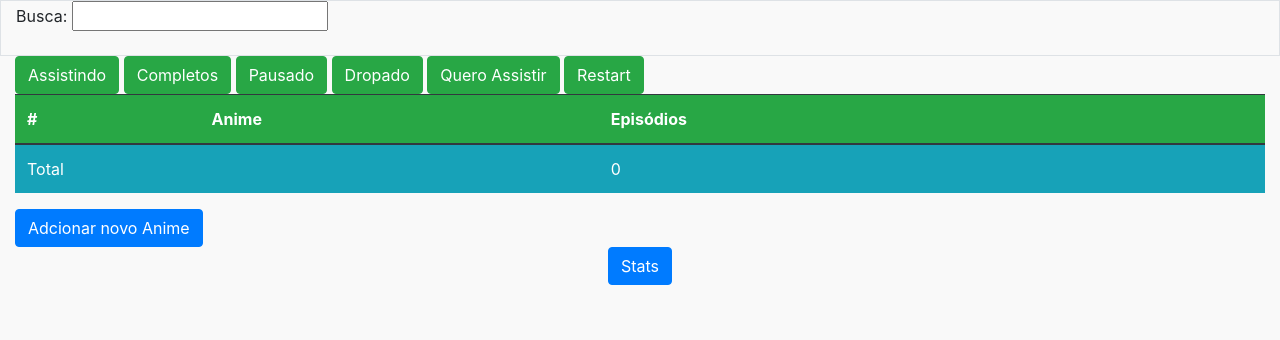
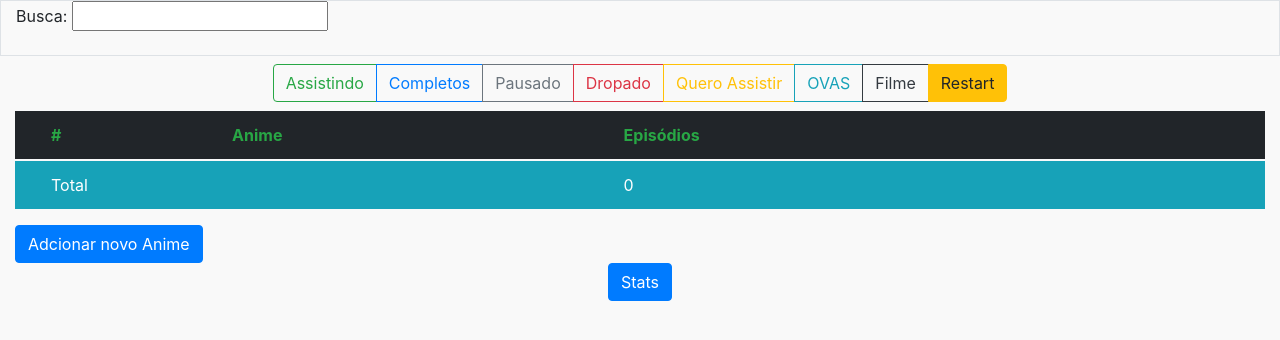
Before and after one commit to DragonYorozuya/CAMII, a PHP site: page /CAMII/ in a window 1280 px wide. Shown: the top 340 px of the page. Run offline with PHP 8.4, Linux system fonts and the light colour scheme; data that the repository does not hold is empty.

Commit message:
buid 25/07/2018

```diff
--- a/index.php
+++ b/index.php
@@ -27,6 +27,9 @@ body{
 }
 .searchBdAnimes img{
     height: 150px;
+}
+.colorSit{
+    width: 10px;
 }
 </style>
 <body>
@@ -106,26 +109,49 @@ body{
 
 				function exeListaAnime(){
     				$http.get("./myListJSON.php").then(function(response){
-        				//          A,C,P,D,  F
-        				var tA = [0,0,0,0,0,0,0];
+        				//          A,C,P,D,ova,F,filme
+        				var tA = [0,0,0,0,0,0,0,0];
       					for(i=0; i<response.data.length;i++){
        					//console.log(response.data[i]);
       						var tx = response.data[i];
       						tx.a = i+1;
+      						// remove botao + dos animes completos
+      						response.data[i].btn1dd = "";
+      						response.data[i].colorSit = "bg-success";
+      						if(response.data[i].MINSITUACAO == 2){
+								response.data[i].btn1dd = "d-none";
+								response.data[i].colorSit = "bg-info";
+              				}
+
+
       						response.data[i].texto = tx;
-    						switch(response.data[i].MINSITUACAO){
-    							case '1': tA[1] += parseInt(response.data[i].EP); break;
-    							case '2': tA[2] += parseInt(response.data[i].EP); break;
-    							case '3': tA[3] += parseInt(response.data[i].EP); break;
-    							case '4': tA[4] += parseInt(response.data[i].EP); break;
-    							case '6': tA[6] += parseInt(response.data[i].EP);
-    						};
+      						if(response.data[i].ANITIPO == 1){
+        						switch(response.data[i].MINSITUACAO){
+        							case '1': tA[1] += parseInt(response.data[i].EP); break;
+        							case '2': tA[2] += parseInt(response.data[i].EP); break;
+        							case '3': tA[3] += parseInt(response.data[i].EP); break;
+        							case '4': tA[4] += parseInt(response.data[i].EP); break;
+        							case '6': tA[5] += parseInt(response.data[i].EP);
+        						}
+      						}
+      						if(response.data[i].ANITIPO == 3){
+      							tA[5] += parseInt(response.data[i].EP);
+              				}
+      						if(response.data[i].ANITIPO == 4){
+      							tA[7] += parseInt(response.data[i].EP);
+              				}
       					}
 
     					//FUNÇÃO de filtro
-        				 $scope.filtroListaF = function(x=null){
+        				 $scope.filtroListaF = function(x=null,tipo=1){
 							if(x!=null){
-								$scope.filtroLista = {"MINSITUACAO" : x};
+								$scope.filtroLista = {"MINSITUACAO" : x,"ANITIPO": tipo};
+								if(tipo==3){
+									$("#animeEpTotal").html(tA[5]);return;
+								}
+								if(tipo==4){
+									$("#animeEpTotal").html(tA[7]);return;
+								}
 								$("#animeEpTotal").html(tA[x]);
 							}
     					}
--- a/template/animeLSitem.html
+++ b/template/animeLSitem.html
@@ -1,27 +1,34 @@
 <div>
-<button ng-click="filtroListaF(1)" class="btn btn-success">Assistindo</button>
-<button ng-click="filtroListaF(2)" class="btn btn-success">Completos</button>
-<button ng-click="filtroListaF(3)" class="btn btn-success">Pausado</button>
-<button ng-click="filtroListaF(4)" class="btn btn-success">Dropado</button>
-<button ng-click="filtroListaF(6)" class="btn btn-success">Quero Assistir</button>
-<button ng-click="reloadListaAnime($event)" class="btn btn-success">Restart</button>
-
+<div class="text-center mb-2 mt-2">
+<div class="btn-group" role="group" aria-label="Basic example">
+	<button ng-click="filtroListaF(1)" class="btn btn-outline-success">Assistindo</button>
+	<button ng-click="filtroListaF(2)" class="btn btn-outline-primary">Completos</button>
+	<button ng-click="filtroListaF(3)" class="btn btn-outline-secondary">Pausado</button>
+	<button ng-click="filtroListaF(4)" class="btn btn-outline-danger">Dropado</button>
+	<button ng-click="filtroListaF(6)" class="btn btn-outline-warning">Quero Assistir</button>
+	<button ng-click="filtroListaF('',3)" class="btn btn-outline-info">OVAS</button>
+	<button ng-click="filtroListaF('',4)" class="btn btn-outline-dark">Filme</button>
+	<button ng-click="reloadListaAnime($event)" class="btn btn btn-warning">Restart</button>
+</div>
+</div>
 <table class="table table-striped table-dark">
-    <thead class="bg-success">
+    <thead class=" text-success">
       <tr>
-        <th scope="col">#</th>
-        <th scope="col">Anime</th>
-        <th scope="col">Episódios</th>
-        <th></th>
+      	<th class='colorSit {{x.colorSit}} border-light'></th>
+        <th scope="col" class='border-light'>#</th>
+        <th scope="col" class='border-light'>Anime</th>
+        <th scope="col" class='border-light'>Episódios</th>
+        <th class='border-light'></th>
       </tr>
     </thead>
     <tbody >
-		<tr ng-repeat="x in camiiMen  | filter : filtroLista ">
-		  <th scope="row"><div class="sit"></div>{{x.a}}</th>
+		<tr ng-repeat="x in camiiMen  | filter : filtroLista | orderBy : 'MINSITUACAO' ">
+		  <td class="colorSit {{x.colorSit}}"></td>
+		  <th scope="row" >{{x.a}}</th>
 		  <td ng-bind-html="x.ANINOME"></td>
 		  <td>
 			<span class="ep">{{x.EP}}</span>/<span class="epMax">{{ x.ANIEPI }}</span>
-	  		<button class="btn btn-light" value='{{x.ANICOD}}' ng-click="addMais1BTN($event)">+</button>
+	  		<button class="btn btn-light {{x.btn1dd}}" value='{{x.ANICOD}}' ng-click="addMais1BTN($event)">+</button>
 		  </td>
 		  <td>
 		  	<button class="btn btn-danger" value='{{x.ANICOD}}' data-toggle="modal" data-target="#ModalEditar"
@@ -29,6 +36,7 @@
 		  </td>
 		</tr>
 		<tr class="bg-info">
+			<td colorSit {{x.colorSit}}></td>
 			<td colspan="2">Total</td>
 			<td colspan="2" id="animeEpTotal">{{totalEpisodios}}</td>
 		</tr>
--- a/template/statsTL.html
+++ b/template/statsTL.html
@@ -1,4 +1,4 @@
-<div class="col-md-12 text-center">
+<div class="col-md-12 text-center mb-5">
 <button class="btn btn-primary " type="button" data-toggle="collapse" data-target="#collapseStats"
 		aria-expanded="false" aria-controls="collapseStats" ng-click="getStats($event)">
 	Stats
```
